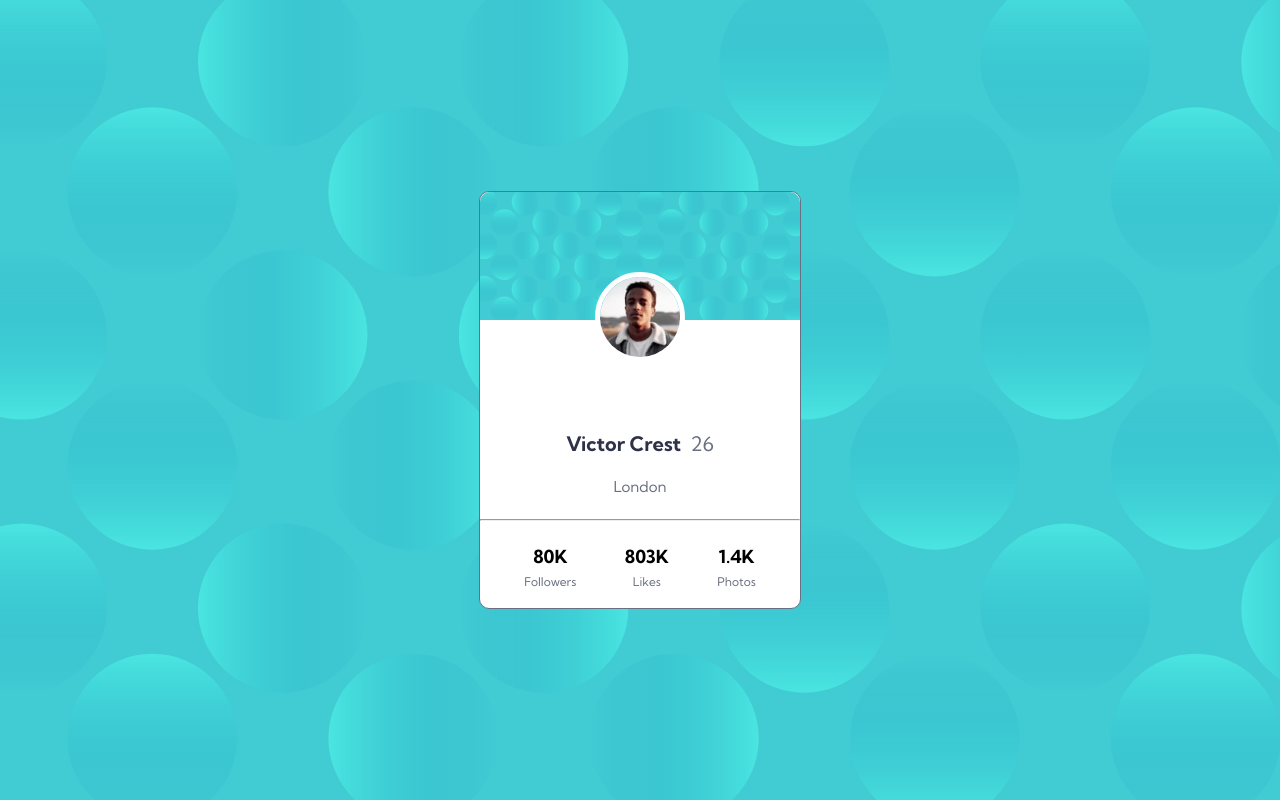
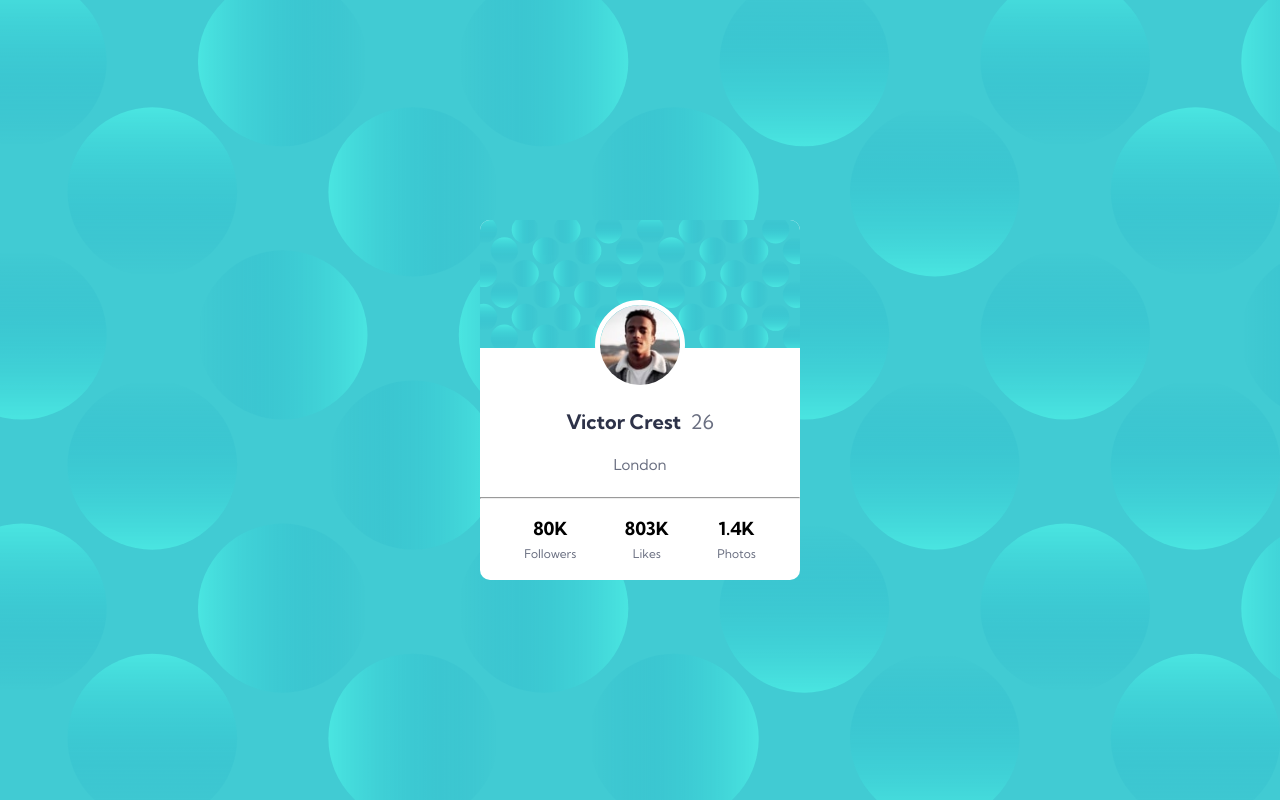
Before and after one commit to matheusrobertodasilva/profile-card-component-09, a plain HTML site: page index.html in a window 1280 px wide. Drawn offline with nearby package versions, Linux system fonts and the light colour scheme.

Commit message:
Projeto finalizado

```diff
--- a/css/style.css
+++ b/css/style.css
@@ -34,7 +34,6 @@ body{
     background-color: white;
     border-radius: 10px;
     width: 40vh;
-    border: 1px solid var(--Dark-grayish-blue);
 }
 .component__image{
     width: inherit;
@@ -56,8 +55,7 @@ body{
     width: 10vh;
     border-radius: 50px;
     border: 5px solid white;
-    position: relative;
-    top: -50px;
+    margin-top: -50px;
 
 }
 
@@ -80,8 +78,8 @@ body{
 
 /* line */
 .line{
-    list-style: none;
-    color: var(--Dark-grayish-blue);
+    color: --Dark-grayish-blue;
+    font-size: 1px;
 
 }
 
```
